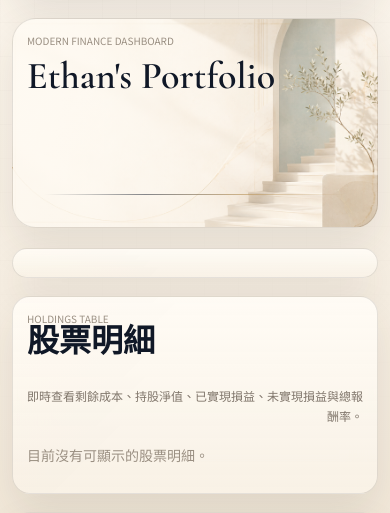
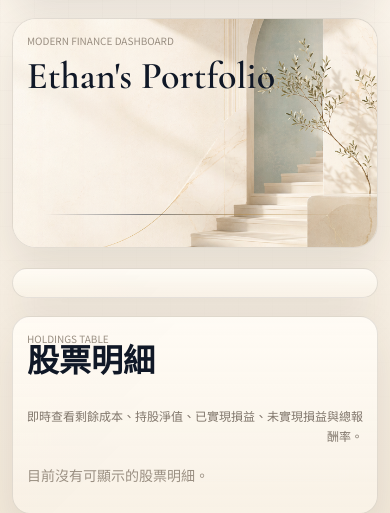
Before and after one commit to ethannioh/stock_treasury_value_tracker, a Python web app: template templates/report.html.j2 in a window 390 px wide. Shown: the part 182-695 px from the top of the page. Run offline with Jinja, Linux system fonts and the light colour scheme; the template is opened without the code that fills it, so the values that code supplies are empty.

Commit message:
Fix mobile hero image visibility

```diff
--- a/output/report.json
+++ b/output/report.json
@@ -1,5 +1,5 @@
 {
-  "generated_at": "2026-04-30T15:01:43.011687+08:00",
+  "generated_at": "2026-04-30T15:41:46.125982+08:00",
   "reference_ticker_twd": "0050.TW",
   "summary": {
     "USD": {
--- a/output/service-worker.js
+++ b/output/service-worker.js
@@ -1,4 +1,4 @@
-const CACHE_NAME = "stock-treasury-pwa-v3";
+const CACHE_NAME = "stock-treasury-pwa-v4";
 const ASSETS = ["./", "./report.json", "./manifest.webmanifest", "./icon.svg", "./assets/editorial-hero-bg.png"];
 
 self.addEventListener("install", (event) => {
--- a/src/report_generator.py
+++ b/src/report_generator.py
@@ -396,7 +396,7 @@ def render_pwa_manifest() -> str:
 
 
 def render_service_worker() -> str:
-    return """const CACHE_NAME = "stock-treasury-pwa-v3";
+    return """const CACHE_NAME = "stock-treasury-pwa-v4";
 const ASSETS = ["./", "./report.json", "./manifest.webmanifest", "./icon.svg", "./assets/editorial-hero-bg.png"];
 
 self.addEventListener("install", (event) => {
--- a/templates/report.html.j2
+++ b/templates/report.html.j2
@@ -1551,13 +1551,26 @@
         border-radius: 20px;
       }
       .hero {
-        min-height: 210px;
+        min-height: 230px;
         background:
-          linear-gradient(90deg, rgba(255, 250, 242, 0.86) 0%, rgba(255, 250, 242, 0.5) 56%, rgba(255, 250, 242, 0.08) 100%),
-          url("./assets/editorial-hero-bg.png");
-        background-size: auto, cover;
-        background-position: center, 62% center;
-        background-repeat: no-repeat;
+          linear-gradient(90deg, rgba(255, 250, 242, 0.7) 0%, rgba(255, 250, 242, 0.32) 48%, rgba(255, 250, 242, 0.02) 100%);
+      }
+      .hero::before {
+        content: "";
+        display: block;
+        position: absolute;
+        inset: 0;
+        background: url("./assets/editorial-hero-bg.png") right center / auto 112% no-repeat;
+        opacity: 0.96;
+        pointer-events: none;
+        z-index: 0;
+      }
+      .hero::after {
+        z-index: 2;
+      }
+      .hero-grid {
+        position: relative;
+        z-index: 1;
       }
       .hero h1 {
         font-size: 38px !important;
```
Also changed, not shown: app.py (+19 -6 lines).
